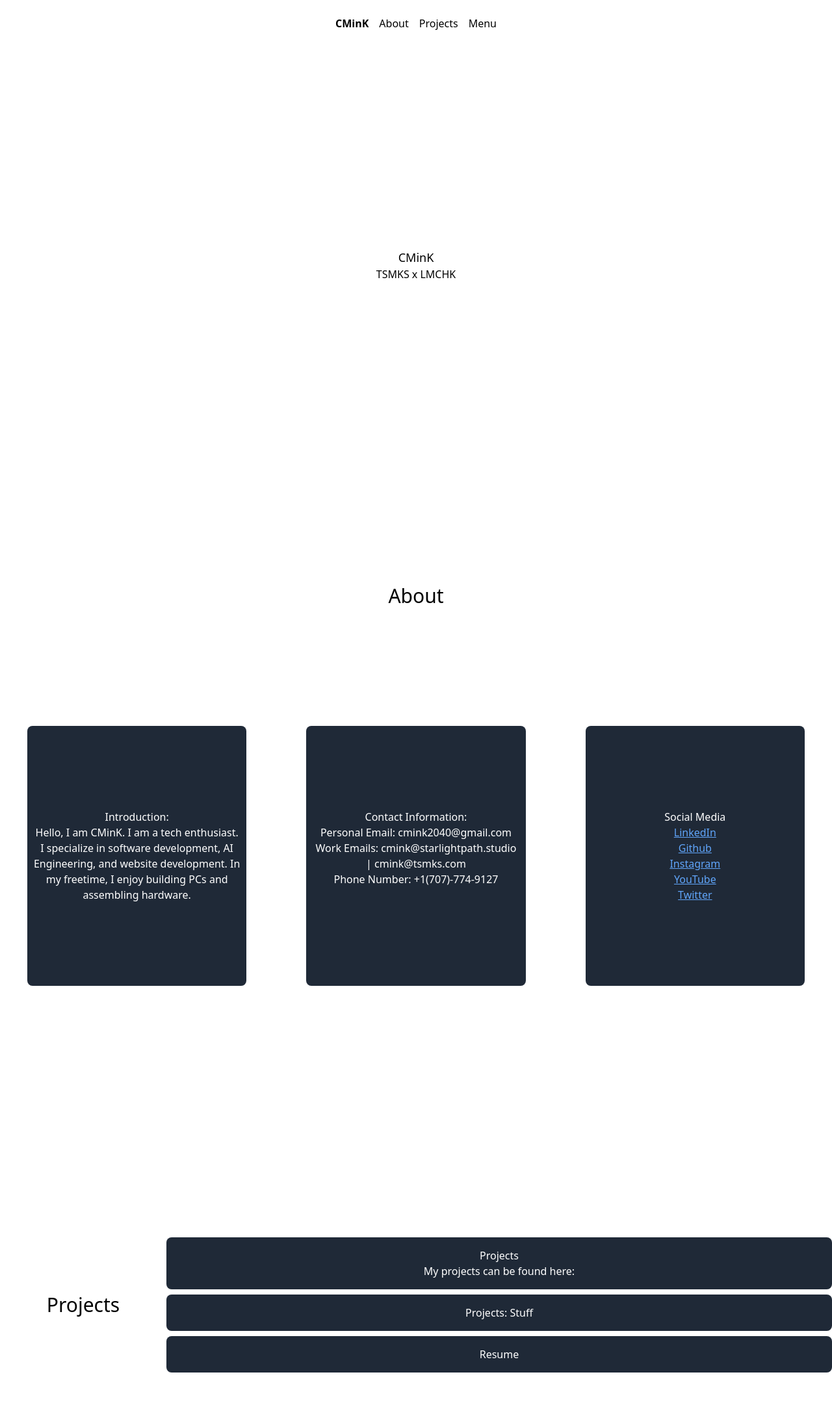
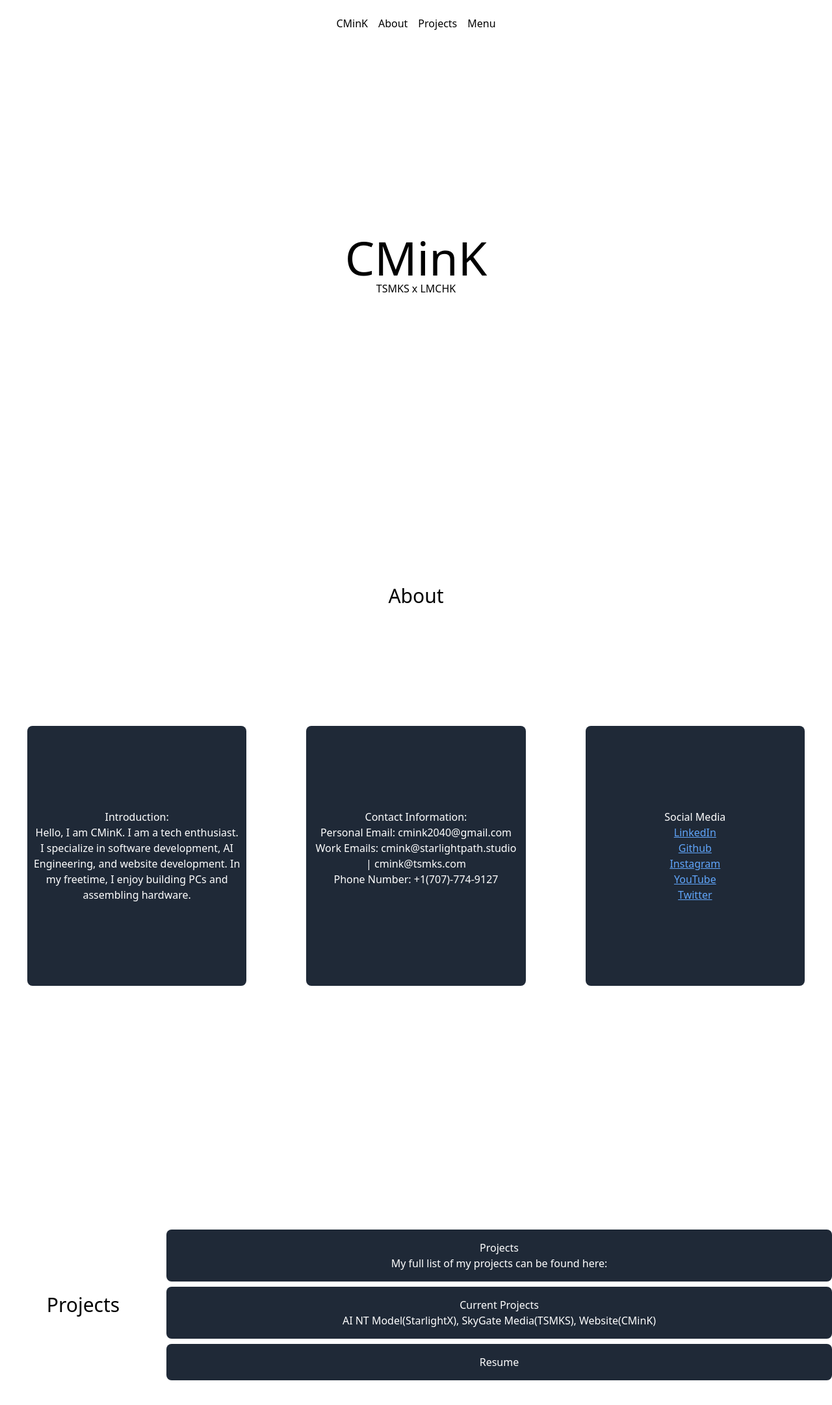
Before and after one commit to cmink2040/cmink-personal-site, a React (Vite) app: page / in a window 1280 px wide. Shown: the top 2162 px of the page at 65% size. Built offline with nearby package versions, Linux system fonts and the light colour scheme; the HTML template or start-up script is replaced by a standard one.

Commit message:
Setting up favicons and renaming

```diff
--- a/index.html
+++ b/index.html
@@ -2,9 +2,9 @@
 <html lang="en">
   <head>
     <meta charset="UTF-8" />
-    <link rel="icon" type="image/svg+xml" href="/vite.svg" />
+    <link rel="icon" type="image/x-icon" href="/aifavicon.ico" />
     <meta name="viewport" content="width=device-width, initial-scale=1.0" />
-    <title>Vite + React + TS</title>
+    <title> CMinK </title>
   </head>
   <body>
     <div id="root"></div>
--- a/src/Descriptors.tsx
+++ b/src/Descriptors.tsx
@@ -8,10 +8,10 @@ function NavBar(props: any) {
 
         // import LOGO
         <div className='fixed flex justify-center items-center space-x-4 py-4 w-full'>
-            <p className='font-bold'>CMinK</p>
-            <p>About</p>
-            <p>Projects</p>
-            <p>Menu</p>
+            <p className='hover:font-bold hover:text-color-gray-800 hover:cursor-pointer'>CMinK</p>
+            <p className='hover:font-bold hover:text-color-gray-800 hover:cursor-pointer'>About</p>
+            <p className='hover:font-bold hover:text-color-gray-800 hover:cursor-pointer'>Projects</p>
+            <p className='hover:font-bold hover:text-color-gray-800 hover:cursor-pointer'>Menu</p>
         </div>
     );
 }
--- a/src/hompage.tsx
+++ b/src/hompage.tsx
@@ -4,8 +4,8 @@ const Homepage = () => {
     return(
     <div className='w-full h-screen text-center snap-mandatory snap-y'>
         <div className='flex flex-col w-screen h-screen text-center justify-center snap-center items-center'>
-            <h1 className='flex-row text-7xl text-lg'>CMinK</h1>
-            <p className='flex-row'>TSMKS x LMCHK</p>
+            <h1 className='flex-row text-7xl '>CMinK</h1>
+            <p className='flex-row'> TSMKS x LMCHK </p>
         </div>
 
         <div className='w-full h-screen text-center
@@ -40,11 +40,10 @@ const Homepage = () => {
             <div className='col-span-4 grid grid-cols-1 align-content-center justify-items-center gap-2 '>
                 <div className= 'bg-gray-800 text-white text-center w-full mx-2 py-4 px-32 rounded-lg'>
                 Projects <br/>
-                My projects can be found here:
+                My full list of my projects can be found here:
                         </div>
                 <div className= 'bg-gray-800 text-white text-center w-full py-4 px-32 rounded-lg'>
-                     Projects:
-                     Stuff
+                     Current Projects <br/> AI NT Model(StarlightX), SkyGate Media(TSMKS), Website(CMinK)
                     </div>
                  <div className= 'bg-gray-800 text-white text-center w-full py-4 px-32 rounded-lg'>
                      Resume <br/>
```
Also changed, not shown: 2 other files (tests, documents, lock files or other folders).
